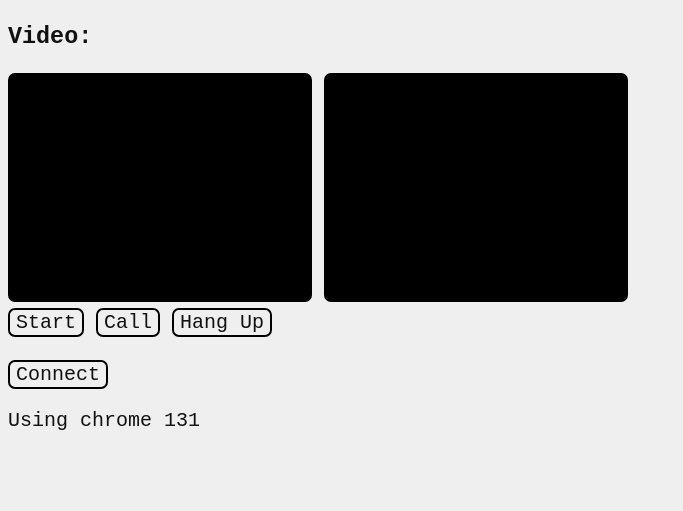
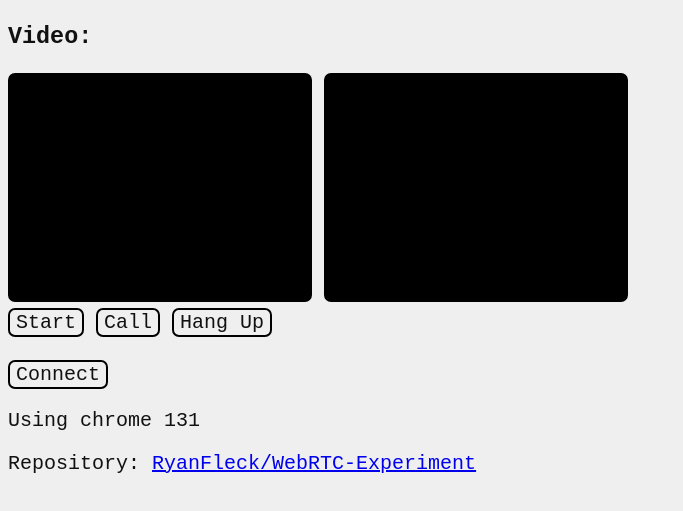
Before and after one commit to RyanFleck/WebRTC-Experiment, a website built with webpack: page src/index.html in a window 1280 px wide. Shown: the part 75-586 px from the top of the page, without its empty margins (0-683 px from the left). Built offline with nearby package versions, Linux system fonts and the light colour scheme.

Commit message:
Add resource info and repo link.

```diff
--- a/src/index.html
+++ b/src/index.html
@@ -41,6 +41,7 @@
   </div>
 
   <p id="browser-info"></p>
+  <p id="repo-info">Repository: <a href="https://github.com/RyanFleck/WebRTC-Experiment">RyanFleck/WebRTC-Experiment</a></p>
 </body>
 
 </html>
```
Also changed, not shown: src/scripts/test/videophone.js (+2 -0 lines), README.md, src/styles/index.scss (line endings or trailing spaces).
